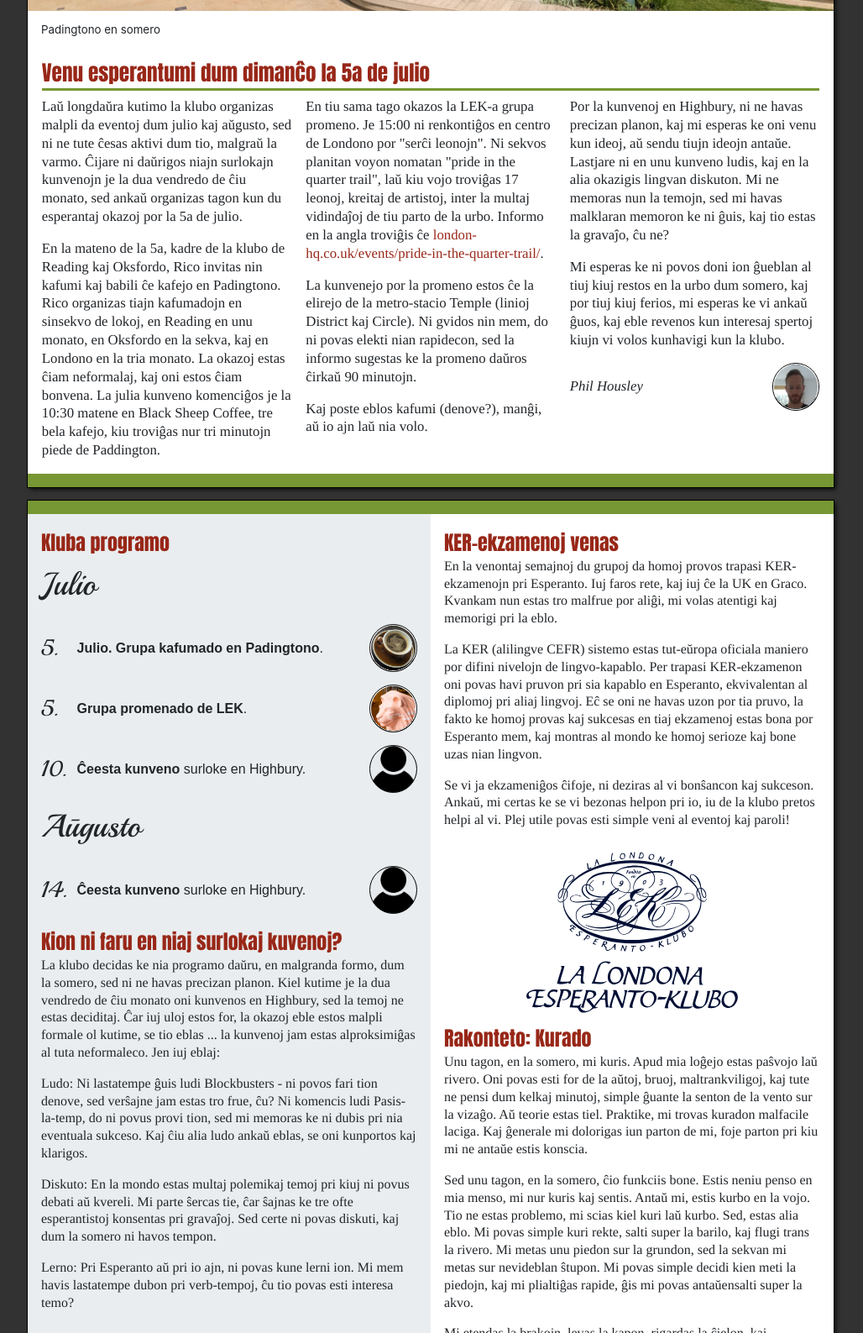
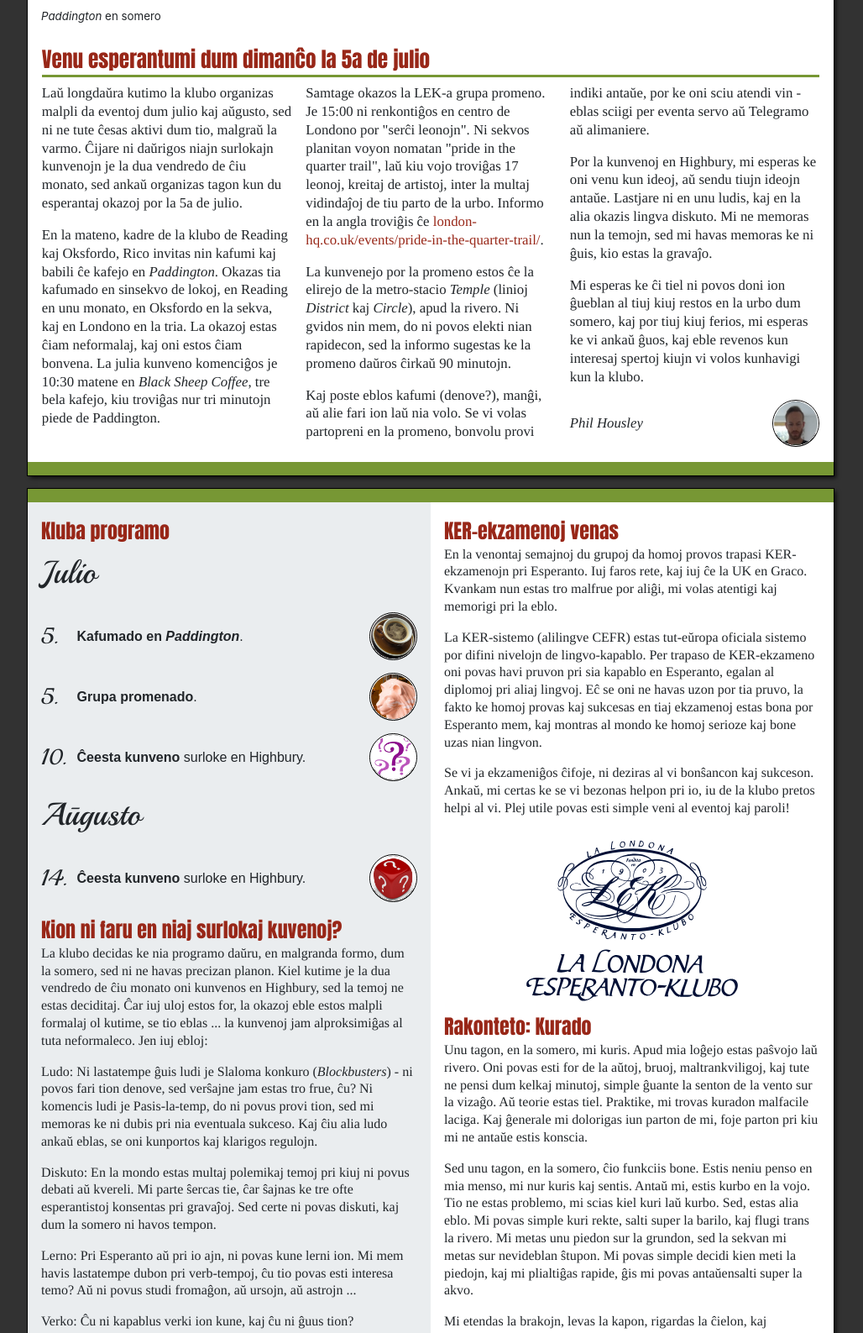
Before and after one commit to undeconstructed/lek-bulteno, a plain HTML site: page index.html in a window 1280 px wide. Shown: the part 667-2254 px from the top of the page at 84% size, without its empty margins (127-1155 px from the left). Drawn offline with Linux system fonts and the light colour scheme.

Commit message:
Poluro kaj korektoj de Rico

```diff
--- a/css/custom.css
+++ b/css/custom.css
@@ -186,8 +186,8 @@ p.verso {
   height: 30em;
 }
 
-.foto.granda.a28 div:first-child {
-  height: 28em;
+.foto.granda.a27 div:first-child {
+  height: 27em;
 }
 
 .foto.granda.a25 div:first-child {
--- a/index.html
+++ b/index.html
@@ -31,9 +31,9 @@
       </div>
     </div>
 
-    <div class="foto granda a28 blanka">
+    <div class="foto granda a27 blanka">
       <div><img src="bildoj/paddington.jpg"></div>
-      <p>Padingtono en somero</p>
+      <p><i>Paddington</i> en somero</p>
     </div>
 
     <article>
@@ -41,17 +41,17 @@
 
       <p>Laŭ longdaŭra kutimo la klubo organizas malpli da eventoj dum julio kaj aŭgusto, sed ni ne tute ĉesas aktivi dum tio, malgraŭ la varmo. Ĉijare ni daŭrigos niajn surlokajn kunvenojn je la dua vendredo de ĉiu monato, sed ankaŭ organizas tagon kun du esperantaj okazoj por la 5a de julio.</p>
 
-      <p>En la mateno de la 5a, kadre de la klubo de Reading kaj Oksfordo, Rico invitas nin kafumi kaj babili ĉe kafejo en Padingtono. Rico organizas tiajn kafumadojn en sinsekvo de lokoj, en Reading en unu monato, en Oksfordo en la sekva, kaj en Londono en la tria monato. La okazoj estas ĉiam neformalaj, kaj oni estos ĉiam bonvena. La julia kunveno komenciĝos je la 10:30 matene en Black Sheep Coffee, tre bela kafejo, kiu troviĝas nur tri minutojn piede de Paddington.</p>
+      <p>En la mateno, kadre de la klubo de Reading kaj Oksfordo, Rico invitas nin kafumi kaj babili ĉe kafejo en <i>Paddington</i>. Okazas tia kafumado en sinsekvo de lokoj, en Reading en unu monato, en Oksfordo en la sekva, kaj en Londono en la tria. La okazoj estas ĉiam neformalaj, kaj oni estos ĉiam bonvena. La julia kunveno komenciĝos je 10:30 matene en <i>Black Sheep Coffee</i>, tre bela kafejo, kiu troviĝas nur tri minutojn piede de Paddington.</p>
 
-      <p>En tiu sama tago okazos la LEK-a grupa promeno. Je 15:00 ni renkontiĝos en centro de Londono por "serĉi leonojn". Ni sekvos planitan voyon nomatan "pride in the quarter trail", laŭ kiu vojo troviĝas 17 leonoj, kreitaj de artistoj, inter la multaj vidindaĵoj de tiu parto de la urbo. Informo en la angla troviĝis ĉe <a href="https://london-hq.co.uk/events/pride-in-the-quarter-trail/">london-hq.co.uk/events/pride-in-the-quarter-trail/</a>.</a></p>
+      <p>Samtage okazos la LEK-a grupa promeno. Je 15:00 ni renkontiĝos en centro de Londono por "serĉi leonojn". Ni sekvos planitan voyon nomatan "pride in the quarter trail", laŭ kiu vojo troviĝas 17 leonoj, kreitaj de artistoj, inter la multaj vidindaĵoj de tiu parto de la urbo. Informo en la angla troviĝis ĉe <a href="https://london-hq.co.uk/events/pride-in-the-quarter-trail/">london-hq.co.uk/events/pride-in-the-quarter-trail/</a>.</a></p>
 
-      <p>La kunvenejo por la promeno estos ĉe la elirejo de la metro-stacio Temple (linioj District kaj Circle). Ni gvidos nin mem, do ni povas elekti nian rapidecon, sed la informo sugestas ke la promeno daŭros ĉirkaŭ 90 minutojn.</p>
+      <p>La kunvenejo por la promeno estos ĉe la elirejo de la metro-stacio <i>Temple</i> (linioj <i>District</i> kaj <i>Circle</i>), apud la rivero. Ni gvidos nin mem, do ni povos elekti nian rapidecon, sed la informo sugestas ke la promeno daŭros ĉirkaŭ 90 minutojn.</p>
 
-      <p>Kaj poste eblos kafumi (denove?), manĝi, aŭ io ajn laŭ nia volo.</p>
+      <p>Kaj poste eblos kafumi (denove?), manĝi, aŭ alie fari ion laŭ nia volo. Se vi volas partopreni en la promeno, bonvolu provi indiki antaŭe, por ke oni sciu atendi vin - eblas sciigi per eventa servo aŭ Telegramo aŭ alimaniere.</p>
 
-      <p>Por la kunvenoj en Highbury, ni ne havas precizan planon, kaj mi esperas ke oni venu kun ideoj, aŭ sendu tiujn ideojn antaŭe. Lastjare ni en unu kunveno ludis, kaj en la alia okazigis lingvan diskuton. Mi ne memoras nun la temojn, sed mi havas malklaran memoron ke ni ĝuis, kaj tio estas la gravaĵo, ĉu ne?</p>
+      <p>Por la kunvenoj en Highbury, mi esperas ke oni venu kun ideoj, aŭ sendu tiujn ideojn antaŭe. Lastjare ni en unu ludis, kaj en la alia okazis lingva diskuto. Mi ne memoras nun la temojn, sed mi havas memoras ke ni ĝuis, kio estas la gravaĵo.</p>
 
-      <p>Mi esperas ke ni povos doni ion ĝueblan al tiuj kiuj restos en la urbo dum somero, kaj por tiuj kiuj ferios, mi esperas ke vi ankaŭ ĝuos, kaj eble revenos kun interesaj spertoj kiujn vi volos kunhavigi kun la klubo.</p>
+      <p>Mi esperas ke ĉi tiel ni povos doni ion ĝueblan al tiuj kiuj restos en la urbo dum somero, kaj por tiuj kiuj ferios, mi esperas ke vi ankaŭ ĝuos, kaj eble revenos kun interesaj spertoj kiujn vi volos kunhavigi kun la klubo.</p>
 
       <p class="subskribo"><em>Phil Housley</em><span class="ikon-bildo"><img src="kapoj/phil_housley.jpg"></span></p>
     </article>
@@ -69,18 +69,18 @@
 
           <div class="evento">
             <span class="tago">5.</span>
-            <span class="titolo"><span class="ĉ">Julio. Grupa kafumado en Padingtono</span>.</span>
+            <span class="titolo"><span class="ĉ">Kafumado en <i>Paddington</i></span>.</span>
             <span class="ib"><span class="ikon-bildo"><img src="kapoj/kafo.jpg"></span></span>
           </div>
           <div class="evento">
             <span class="tago">5.</span>
-            <span class="titolo"><span class="ĉ">Grupa promenado de LEK</span>.</span>
+            <span class="titolo"><span class="ĉ">Grupa promenado</span>.</span>
             <span class="ib"><span class="ikon-bildo"><img src="kapoj/leono.jpg"></span></span>
           </div>
           <div class="evento">
             <span class="tago">10.</span>
             <span class="titolo"><span class="ĉ">Ĉeesta kunveno</span> surloke en Highbury.</span>
-            <span class="ib"><span class="ikon-bildo"></span></span>
+            <span class="ib"><span class="ikon-bildo"><img src="kapoj/demando_1.png"></span></span>
           </div>
 
           <h3>Au&#x0304;gusto</h3>
@@ -88,7 +88,7 @@
           <div class="evento">
             <span class="tago">14.</span>
             <span class="titolo"><span class="ĉ">Ĉeesta kunveno</span> surloke en Highbury.</span>
-            <span class="ib"><span class="ikon-bildo"></span></span>
+            <span class="ib"><span class="ikon-bildo"><img src="kapoj/demando_2.jpg"></span></span>
           </div>
 
         </div>
@@ -97,11 +97,12 @@
       <article>
         <h2>Kion ni faru en niaj surlokaj kuvenoj?</h2>
 
-        <p>La klubo decidas ke nia programo daŭru, en malgranda formo, dum la somero, sed ni ne havas precizan planon. Kiel kutime je la dua vendredo de ĉiu monato oni kunvenos en Highbury, sed la temoj ne estas deciditaj. Ĉar iuj uloj estos for, la okazoj eble estos malpli formale ol kutime, se tio eblas ... la kunvenoj jam estas alproksimiĝas al tuta neformaleco. Jen iuj eblaj:</p>
+        <p>La klubo decidas ke nia programo daŭru, en malgranda formo, dum la somero, sed ni ne havas precizan planon. Kiel kutime je la dua vendredo de ĉiu monato oni kunvenos en Highbury, sed la temoj ne estas deciditaj. Ĉar iuj uloj estos for, la okazoj eble estos malpli formalaj ol kutime, se tio eblas ... la kunvenoj jam alproksimiĝas al tuta neformaleco. Jen iuj ebloj:</p>
 
-        <p>Ludo: Ni lastatempe ĝuis ludi Blockbusters - ni povos fari tion denove, sed verŝajne jam estas tro frue, ĉu? Ni komencis ludi Pasis-la-temp, do ni povus provi tion, sed mi memoras ke ni dubis pri nia eventuala sukceso. Kaj ĉiu alia ludo ankaŭ eblas, se oni kunportos kaj klarigos.</p>
+        <p>Ludo: Ni lastatempe ĝuis ludi je Slaloma konkuro (<i>Blockbusters</i>) - ni povos fari tion denove, sed verŝajne jam estas tro frue, ĉu? Ni komencis ludi je Pasis-la-temp, do ni povus provi tion, sed mi memoras ke ni dubis pri nia eventuala sukceso. Kaj ĉiu alia ludo ankaŭ eblas, se oni kunportos kaj klarigos regulojn.</p>
         <p>Diskuto: En la mondo estas multaj polemikaj temoj pri kiuj ni povus debati aŭ kvereli. Mi parte ŝercas tie, ĉar ŝajnas ke tre ofte esperantistoj konsentas pri gravaĵoj. Sed certe ni povas diskuti, kaj dum la somero ni havos tempon.</p>
-        <p>Lerno: Pri Esperanto aŭ pri io ajn, ni povas kune lerni ion. Mi mem havis lastatempe dubon pri verb-tempoj, ĉu tio povas esti interesa temo?</p>
+        <p>Lerno: Pri Esperanto aŭ pri io ajn, ni povas kune lerni ion. Mi mem havis lastatempe dubon pri verb-tempoj, ĉu tio povas esti interesa temo? Aŭ ni povus studi fromaĝon, aŭ ursojn, aŭ astrojn ...</p>
+        <p>Verko: Ĉu ni kapablus verki ion kune, kaj ĉu ni ĝuus tion?</p>
 
       </article>
 
@@ -122,7 +123,7 @@
 
         <p>En la venontaj semajnoj du grupoj da homoj provos trapasi KER-ekzamenojn pri Esperanto. Iuj faros rete, kaj iuj ĉe la UK en Graco. Kvankam nun estas tro malfrue por aliĝi, mi volas atentigi kaj memorigi pri la eblo.</p>
 
-        <p>La KER (alilingve CEFR) sistemo estas tut-eŭropa oficiala maniero por difini nivelojn de lingvo-kapablo. Per trapasi KER-ekzamenon oni povas havi pruvon pri sia kapablo en Esperanto, ekvivalentan al diplomoj pri aliaj lingvoj. Eĉ se oni ne havas uzon por tia pruvo, la fakto ke homoj provas kaj sukcesas en tiaj ekzamenoj estas bona por Esperanto mem, kaj montras al mondo ke homoj serioze kaj bone uzas nian lingvon.</p>
+        <p>La KER-sistemo (alilingve CEFR) estas tut-eŭropa oficiala sistemo por difini nivelojn de lingvo-kapablo. Per trapaso de KER-ekzameno oni povas havi pruvon pri sia kapablo en Esperanto, egalan al diplomoj pri aliaj lingvoj. Eĉ se oni ne havas uzon por tia pruvo, la fakto ke homoj provas kaj sukcesas en tiaj ekzamenoj estas bona por Esperanto mem, kaj montras al mondo ke homoj serioze kaj bone uzas nian lingvon.</p>
 
         <p>Se vi ja ekzameniĝos ĉifoje, ni deziras al vi bonŝancon kaj sukceson. Ankaŭ, mi certas ke se vi bezonas helpon pri io, iu de la klubo pretos helpi al vi. Plej utile povas esti simple veni al eventoj kaj paroli!</p>
       </article>
```
Also changed, not shown: kapoj/demando_1.png (added), kapoj/demando_2.jpg (added).
